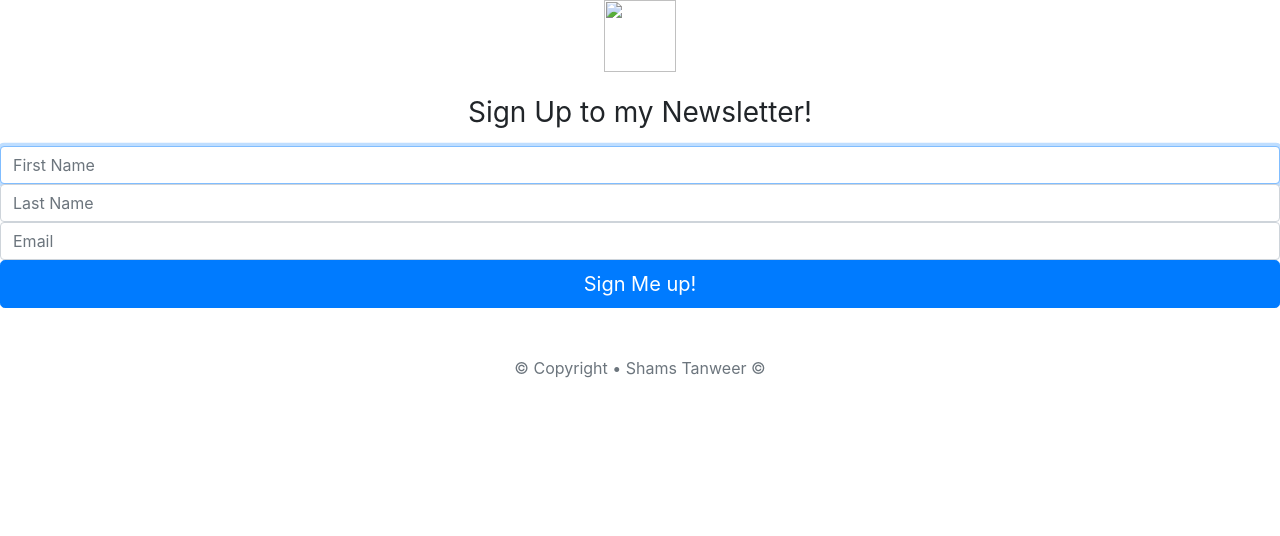
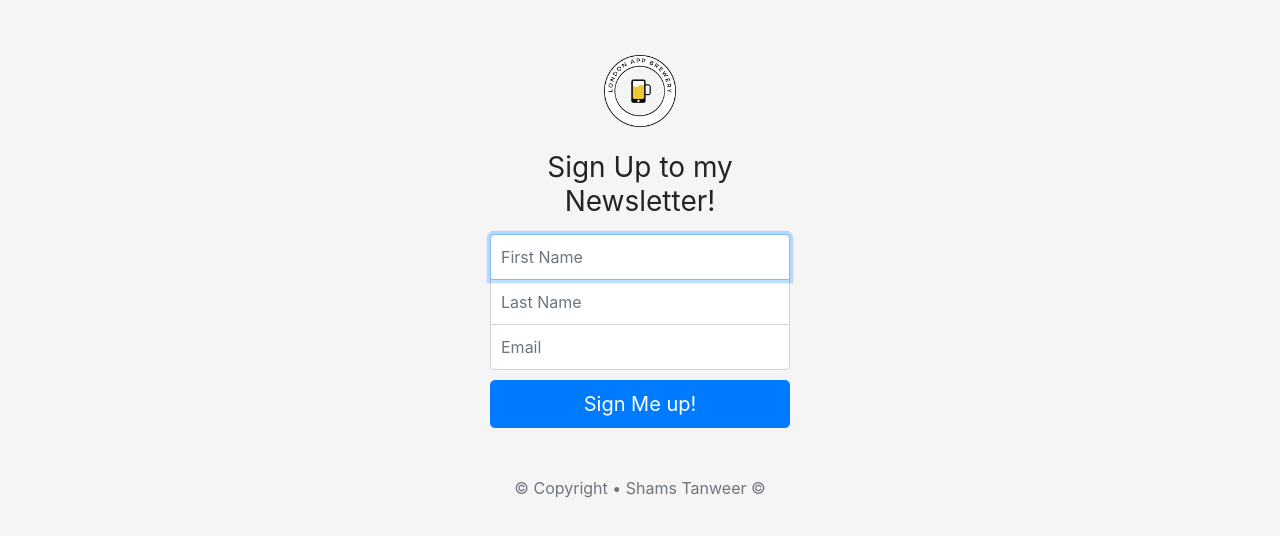
Before and after one commit to ShamsTanweer/newsletterSign-up, a website: page signup.html in a window 1280 px wide. Drawn offline with nearby package versions, Linux system fonts and the light colour scheme.

Commit message:
changed link of files

```diff
--- a/signup.html
+++ b/signup.html
@@ -52,12 +52,12 @@
 
 
     <!-- Custom styles for this template -->
-    <link href="CSS/style.css" rel="stylesheet">
+    <link href="Public/CSS/style.css" rel="stylesheet">
   </head>
   <body class="text-center">
 
 <form action="/" class="form-signin" method="POST">
-  <img class="mb-4" src="Images/img.png" alt="" width="72" height="72">
+  <img class="mb-4" src="Public/Images/img.png" alt="" width="72" height="72">
   <h1 class="h3 mb-3 font-weight-normal">Sign Up to my Newsletter!</h1>
 
   <input type="text" name="fname" class="form-control top" placeholder="First Name" required autofocus>
```
